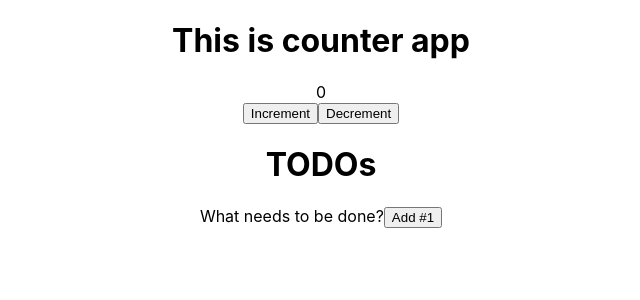
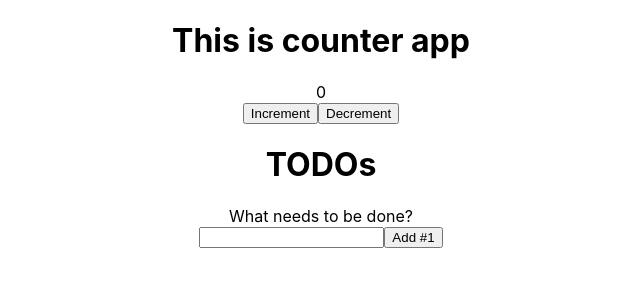
Before and after one commit to Baromeg/person-app-testing, a React (Create React App) app: page / in a window 1280 px wide. Shown: the top 300 px of the page, without its empty margins (319-959 px from the left). Built offline with nearby package versions, Linux system fonts and the light colour scheme.

Commit message:
FireEvent testing

```diff
--- a/src/Components/ToDoList.js
+++ b/src/Components/ToDoList.js
@@ -1,16 +1,46 @@
 import React from "react"
 
 const ToDoList = () => {
-  return (
-    <div>
-      <h1>TODOs</h1>
 
-      <form>
-        <label htmlFor='new-todo'>What needs to be done?</label>
-        <button>Add #1</button>
-      </form>
-    </div>
-  )
-}
+    const [items, setItems] = React.useState([]);
+    const [text, setText] = React.useState("");
+
+    const handleChange = (e) => setText(e.target.value);
+
+    const handleSubmit = (e) => {
+      e.preventDefault();
+
+      if (!text.length) {
+        return;
+      }
+
+      const newItem = {
+        text,
+        id: Date.now()
+      };
+
+      setText("");
+      setItems(items.concat(newItem));
+    };
+
+    return (
+      <div>
+        <h1>TODOs</h1>
+
+        <ul>
+          {items.map((item) => (
+            <li key={item.id}>{item.text}</li>
+          ))}
+        </ul>
+
+        <form onSubmit={handleSubmit}>
+          <label htmlFor="new-todo">What needs to be done?</label>
+          <br />
+          <input id="new-todo" value={text} onChange={handleChange} />
+          <button>Add #{items.length + 1}</button>
+        </form>
+      </div>
+    );
+  };
 
 export default ToDoList
```
Also changed, not shown: 1 other file (tests, documents, lock files or other folders).
